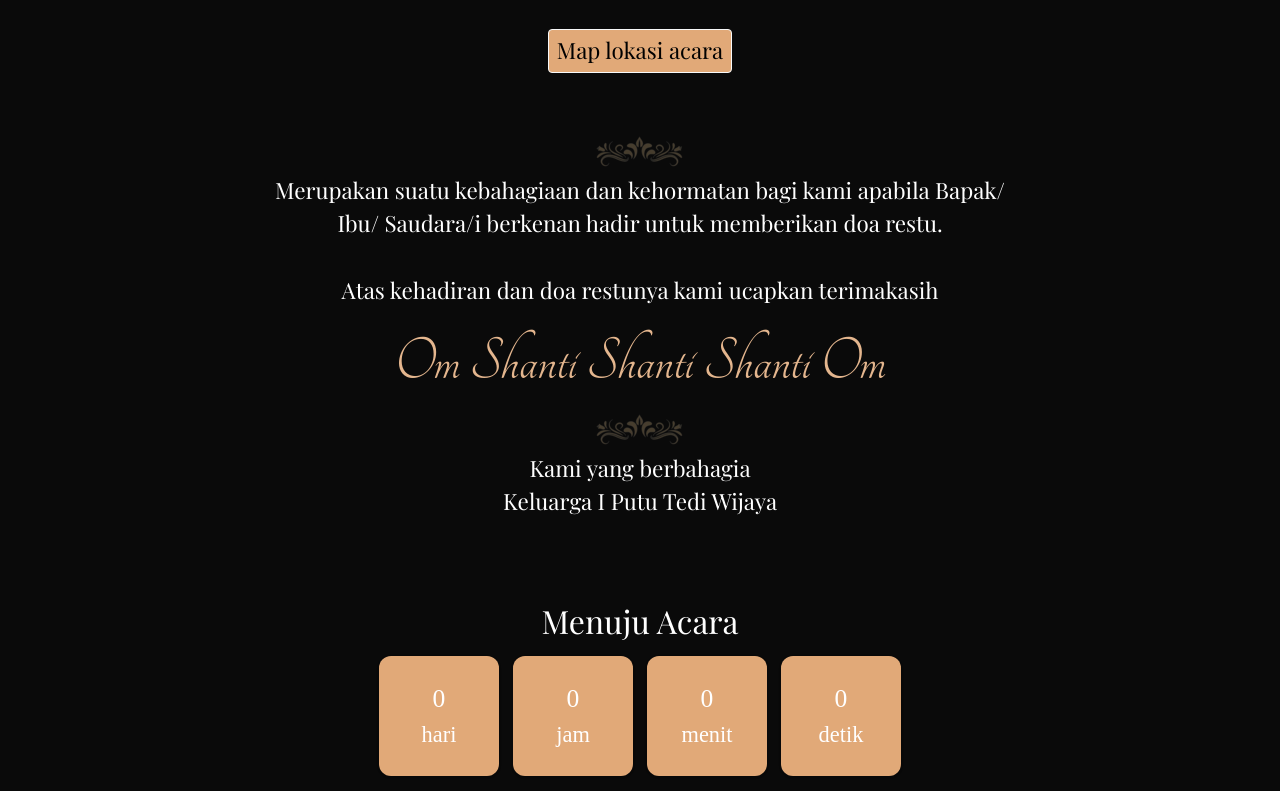
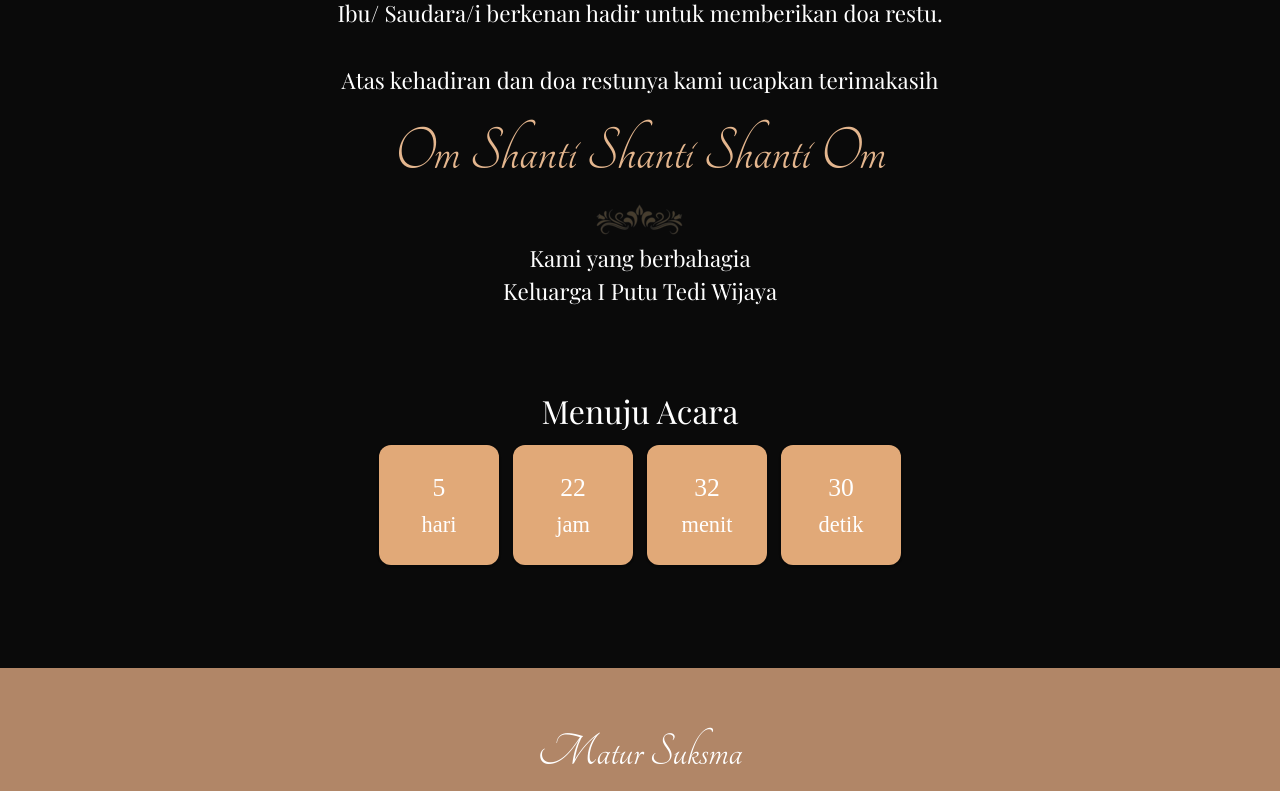
Before and after one commit to BeruangMadu603/BeruangMadu603.github.io, a plain HTML site: page index.html in a window 1280 px wide. Shown: the part 3279-4070 px from the top of the page. Drawn offline with nearby package versions, Linux system fonts and the light colour scheme.

Commit message:
Update index.html

```diff
--- a/index.html
+++ b/index.html
@@ -101,7 +101,7 @@
                 <p>Bertempat di</p>
                 <h3>Jl. Kutilang, Br. Pangkung Medahan, Desa Pulukan, Kec.Pekutatan, Kab. Jembrana - Bali</h3>
 
-                <iframe src="https://www.google.com/maps/embed?pb=!1m17!1m12!1m3!1d3947.1295668195767!2d114.830668!3d-8.388914999999999!2m3!1f0!2f0!3f0!3m2!1i1024!2i768!4f13.1!3m2!1m1!2zOMKwMjMnMjAuMSJTIDExNMKwNDknNTAuNCJF!5e0!3m2!1sid!2sid!4v1721571578046!5m2!1sid!2sid" width="600" height="450" style="border:0;" allowfullscreen="" loading="lazy" referrerpolicy="no-referrer-when-downgrade"></iframe>
+                <iframe src="https://www.google.com/maps/embed?pb=!1m17!1m12!1m3!1d3947.1295668195767!2d114.830668!3d-8.388914999999999!2m3!1f0!2f0!3f0!3m2!1i1024!2i768!4f13.1!3m2!1m1!2zOMKwMjMnMjAuMSJTIDExNMKwNDknNTAuNCJF!5e0!3m2!1sid!2sid!4v1721571578046!5m2!1sid!2sid" width="400" height="300" style="border:0;" allowfullscreen="" loading="lazy" referrerpolicy="no-referrer-when-downgrade"></iframe>
 
                 <a href="https://maps.app.goo.gl/gjQok66RYPzfiAoT8" target="_blank" class="btn btn-light
                 btn-sm my-4">Map lokasi acara</a>
@@ -158,9 +158,9 @@
     <script>
         simplyCountdown('.simply-countdown', {
             year: 2024, // required
-            month: 2, // required
-            day: 22, // required
-            hours: 12, // Default is 0 [0-23] integer
+            month: 7, // required
+            day: 27, // required
+            hours: 13, // Default is 0 [0-23] integer
             words: { //words displayed into the countdown
                 days: { singular: 'hari', plural: 'hari' },
                 hours: { singular: 'jam', plural: 'jam' },
```
